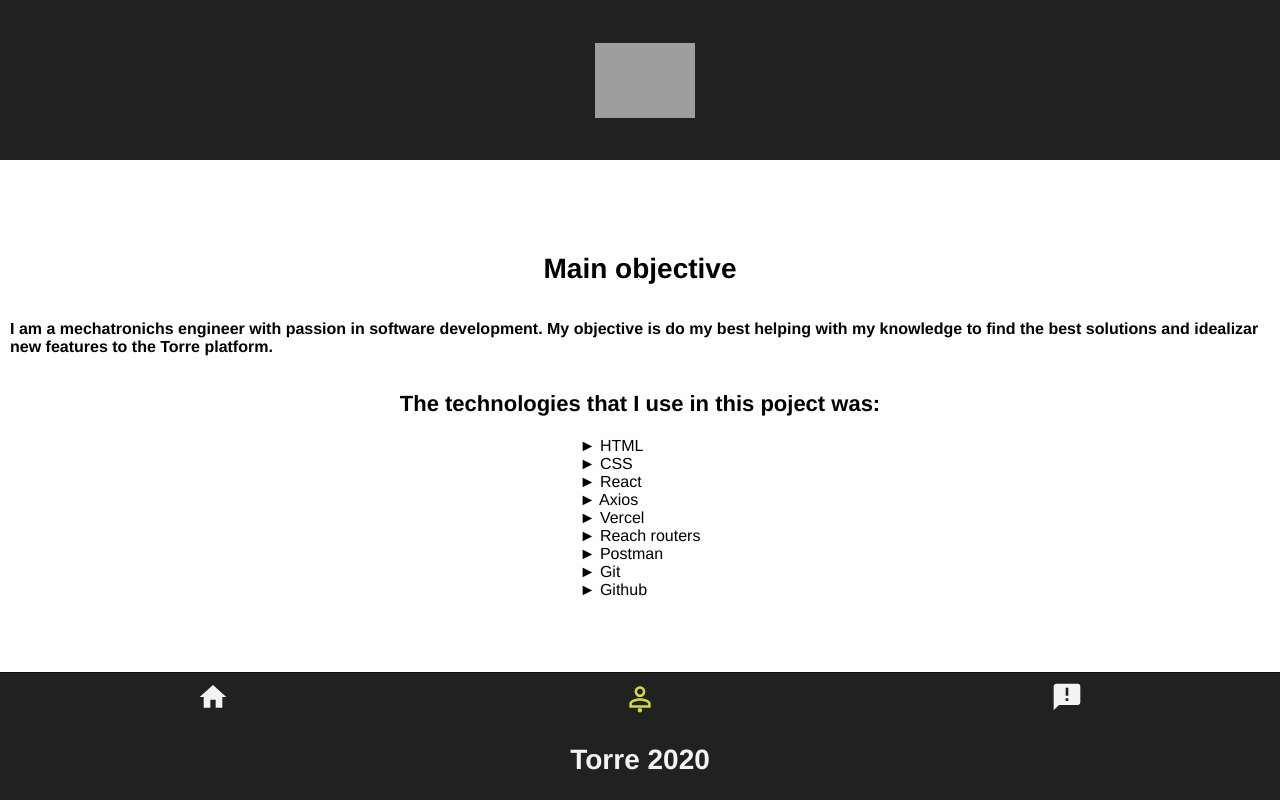
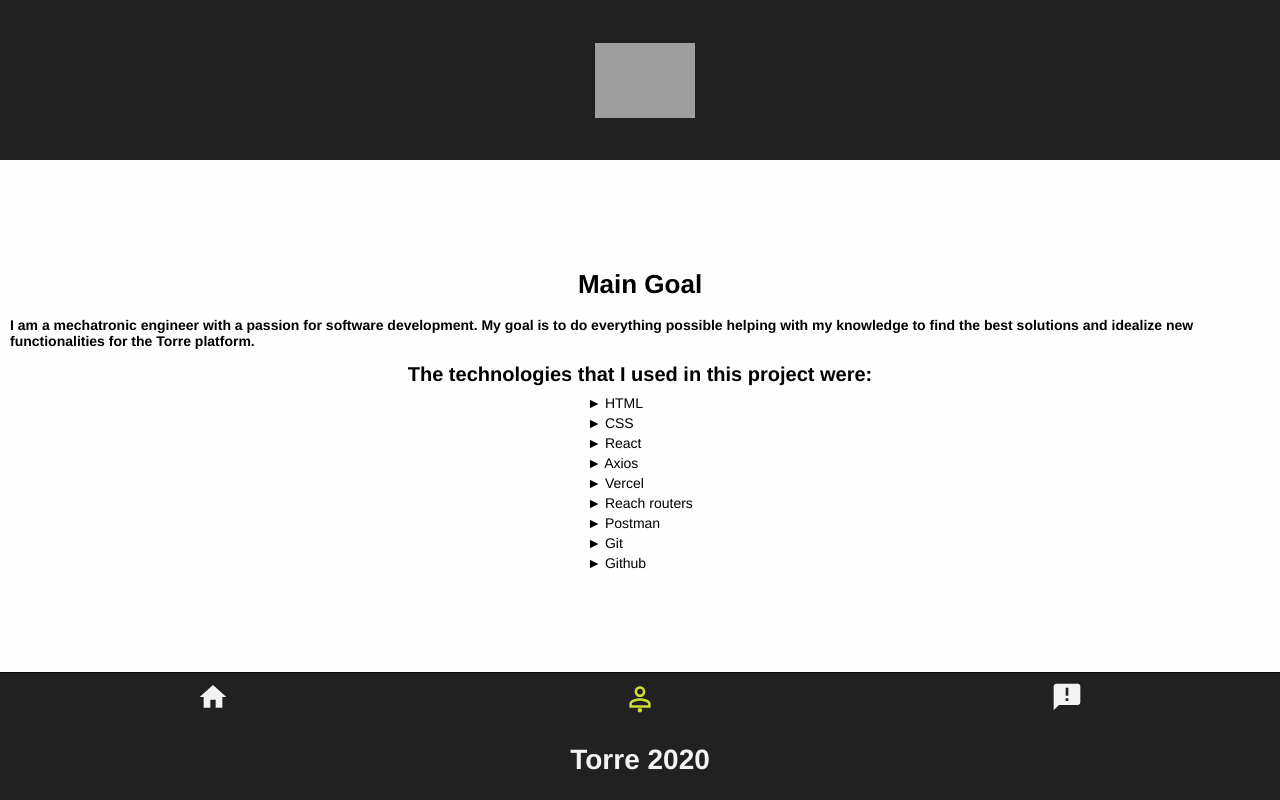
Before and after one commit to IvanGonzalez10/Torretest, a React (Create React App) app: page /profile in a window 1280 px wide. Built offline with nearby package versions, Linux system fonts and the light colour scheme; grey boxes are pictures that could not be loaded.

Commit message:
adding details and manual testing

```diff
--- a/src/components/Budget/Budget.js
+++ b/src/components/Budget/Budget.js
@@ -1,7 +1,8 @@
 import React, { useState } from "react";
 import { peticion } from "../ServerCom/ServerCom";
-import { Div, H1, Button, Input, Label } from "./styles";
+import { Div, H1, H2, H3, Button, Input, Label, Img } from "./styles";
 import { Calculator } from "../Calculator/Calculator";
+import { Spinner } from '../../styles/Spinner';
 
 export const Budget = () => {
   const [habilidad, setHabilidad] = useState("");
@@ -39,7 +40,7 @@ export const Budget = () => {
         </div>
       )}
       <Button
-        disabled={!presupuesto}
+        disabled={!presupuesto || !habilidad.length > 0}
         onClick={(event) => {
           event.preventDefault();
           let lista = habLista;
@@ -69,14 +70,18 @@ export const Budget = () => {
 
   const vistaDos = candidato ?  (
     <Div>
-      <img src={candidato.results[0].picture} alt="picture" />
-      <h1>{candidato.results[0].name}</h1>
+      <H1>CONGRATULATIONS!</H1>
+      <H2>This is your ideal candidate</H2>
+      <Img src={candidato.results[0].picture} alt="Candidate" />
+      <H3>Name: {candidato.results[0].name}</H3>
+      <H3>Location: {candidato.results[0].locationName}</H3>
+      <H3>Role: {candidato.results[0].professionalHeadline}</H3>
+      <H3>Weight at Torre: {candidato.results[0].weight}</H3>
     </Div>
   ) : <Div>
-
   </Div>;
 
-  const spinner = <Div>Loading...</Div>;
+  const spinner = <Div><Spinner /></Div>;
 
   return loading ? spinner : candidato ? vistaDos : vistaUno;
 };
--- a/src/components/Budget/styles.js
+++ b/src/components/Budget/styles.js
@@ -8,19 +8,31 @@ export const Div = styled.div`
   align-items: center;
   width: 100vw;
   height: 64vh;
-  font-family: Muli,Helvetica,Arial,sans-serif;
+  font-family: Muli, Helvetica, Arial, sans-serif;
 `;
 
 export const H1 = styled.h1`
-  font-size: 28px;
-  margin: 10px 0;
+  font-size: 26px;
+  margin: 5px 0;
+`;
+
+export const H2 = styled.h2`
+  font-size: 22px;
+  margin: 5px 0;
+  padding: 2px 10px;
+`;
+
+export const H3 = styled.h3`
+  font-size: 14px;
+  margin: 5px 0;
+  padding: 2px 10px;
 `;
 
 export const Button = styled.button`
   width: 100px;
   height: 30px;
   margin: 10px 0;
-  border: 0px;
+  border: 1px solid rgba(0, 0, 0, 0.87);;
   background-color: #cddc39;
   border-radius: 10px;
   font-size: 16px;
@@ -41,3 +53,9 @@ export const Label = styled.label`
   font-weight: 900;
   color: #0e0;
 `;
+
+export const Img = styled.img`
+  width: 35vw;
+  height: 22vh;
+  border-radius: 25%;
+`;
--- a/src/components/Information/Information.js
+++ b/src/components/Information/Information.js
@@ -1,22 +1,22 @@
 import React from "react";
-import { Div, H1, H2, H3 } from './styles';
+import { Div, H1, H2, H3, Li } from './styles';
 
 export const Information = () => {
   return (
     <Div>
-      <H1>Main objective</H1>
-      <H3>I am a mechatronichs engineer with passion in software development. My objective is do my best helping with my knowledge to find the best solutions and idealizar new features to the Torre platform.</H3>
-      <H2>The technologies that I use in this poject was:</H2>
+      <H1>Main Goal</H1>
+      <H3>I am a mechatronic engineer with a passion for software development. My goal is to do everything possible helping with my knowledge to find the best solutions and idealize new functionalities for the Torre platform.</H3>
+      <H2>The technologies that I used in this project were:</H2>
       <ul>
-        <li>► HTML</li>
-        <li>► CSS</li>
-        <li>► React</li>
-        <li>► Axios</li>
-        <li>► Vercel</li>
-        <li>► Reach routers</li>
-        <li>► Postman</li>
-        <li>► Git</li>
-        <li>► Github</li>
+        <Li>► HTML</Li>
+        <Li>► CSS</Li>
+        <Li>► React</Li>
+        <Li>► Axios</Li>
+        <Li>► Vercel</Li>
+        <Li>► Reach routers</Li>
+        <Li>► Postman</Li>
+        <Li>► Git</Li>
+        <Li>► Github</Li>
       </ul>
     </Div>
   );
--- a/src/components/Information/styles.js
+++ b/src/components/Information/styles.js
@@ -12,19 +12,26 @@ export const Div = styled.div`
 `;
 
 export const H1 = styled.h1`
-  font-size: 28px;
-  margin: 10px 0;
-  padding: 10px 10px;
+  font-size: 26px;
+  margin: 5px 0;
+  padding: 5px 10px;
 `;
 
 export const H2 = styled.h2`
-  font-size: 22px;
-  margin: 10px 0;
-  padding: 10px 10px;
+  font-size: 20px;
+  margin: 5px 0;
+  padding: 2px 10px;
 `;
 
 export const H3 = styled.h3`
-  font-size: 16px;
-  margin: 10px 0;
-  padding: 5px 10px;
+  font-size: 14px;
+  margin: 5px 0;
+  padding: 2px 10px;
 `;
+
+export const Li = styled.li`
+  font-size: 14px;
+  margin: 0 auto;
+  padding: 2px 10px;
+  font-weight: 550;
+`;
--- a/src/components/Rules/Rules.js
+++ b/src/components/Rules/Rules.js
@@ -7,16 +7,16 @@ export const Rules = () => {
       <H1>How to use the app</H1>
 
       <H2>
-        This app helps the recluter that have a range of money to adquirir nuevo
-        talento para su empresa
+      This app helps the recruiter who has a range of money to acquire new talent for their companies or clients.
       </H2>
 
       <H2>Rules are simple</H2>
 
-      <H3>1). You need to know whats the skills you are looking for</H3>
-      <H3>2). Expend the expected budget that you have</H3>
-      <H3>3). Find the best talent with you budget</H3>
-      <H3>4). Contact!</H3>
+      <H3>1). You need to know what the budget is, you need at least 100</H3>
+      <H3>2). You need to know what skills you are looking for, at least 1</H3>
+      <H3>3). Use the budget you have on the skills you are looking for</H3>
+      <H3>4). We show you the best candidate that you can find with you budget</H3>
+      <H3>5). Contact the candidate that the platform show you!</H3>
     </Div>
   );
 };
--- a/src/components/Rules/styles.js
+++ b/src/components/Rules/styles.js
@@ -12,19 +12,19 @@ export const Div = styled.div`
 `;
 
 export const H1 = styled.h1`
-  font-size: 28px;
+  font-size: 26px;
   margin: 10px 0;
-  padding: 10px 10px;
+  padding: 5px 10px;
 `;
 
 export const H2 = styled.h2`
-  font-size: 22px;
-  margin: 10px 0;
-  padding: 10px 10px;
+  font-size: 20px;
+  margin: 0 0;
+  padding: 5px 10px;
 `;
 
 export const H3 = styled.h3`
   font-size: 16px;
-  margin: 10px 0;
-  padding: 5px 10px;
+  margin: 0 auto;
+  padding: 2px 10px;
 `;
--- a/src/styles/Animations.js
+++ b/src/styles/Animations.js
@@ -1,5 +1,4 @@
 import { keyframes, css } from "styled-components";
-
 
 const fadeInKeyFrames = keyframes`
 from {
--- /dev/null
+++ b/src/styles/Spinner.js
@@ -0,0 +1,11 @@
+import React from "react";
+import "./style.css";
+
+export const Spinner = () => {
+  return (
+    <div className="lds-ripple">
+      <div>Loading...</div>
+      <div>Loading...</div>
+    </div>
+  );
+};
--- /dev/null
+++ b/src/styles/style.css
@@ -0,0 +1,46 @@
+.lds-ripple {
+  display: flex;
+  position: relative;
+  justify-content: center;
+  align-items: center;
+  width: 100vw;
+  height: 70vh;
+  background-color: black;
+  color: #f3f3f3;
+}
+.lds-ripple div {
+  position: absolute;
+  border: 4px solid #fff;
+  opacity: 1;
+  border-radius: 50%;
+  animation: lds-ripple 1s cubic-bezier(0, 0.2, 0.8, 1) infinite;
+  display: flex;
+  position: relative;
+  justify-content: center;
+  align-items: center;
+  color: #f3f3f3;
+}
+.lds-ripple div:nth-child(2) {
+  animation-delay: -0.5s;
+  display: flex;
+  position: relative;
+  justify-content: center;
+  align-items: center;
+  color: #f3f3f3;
+}
+@keyframes lds-ripple {
+  0% {
+    top: 36px;
+    left: 36px;
+    width: 0;
+    height: 0;
+    opacity: 1;
+  }
+  100% {
+    top: 0px;
+    left: 0px;
+    width: 72px;
+    height: 72px;
+    opacity: 0;
+  }
+}
```
